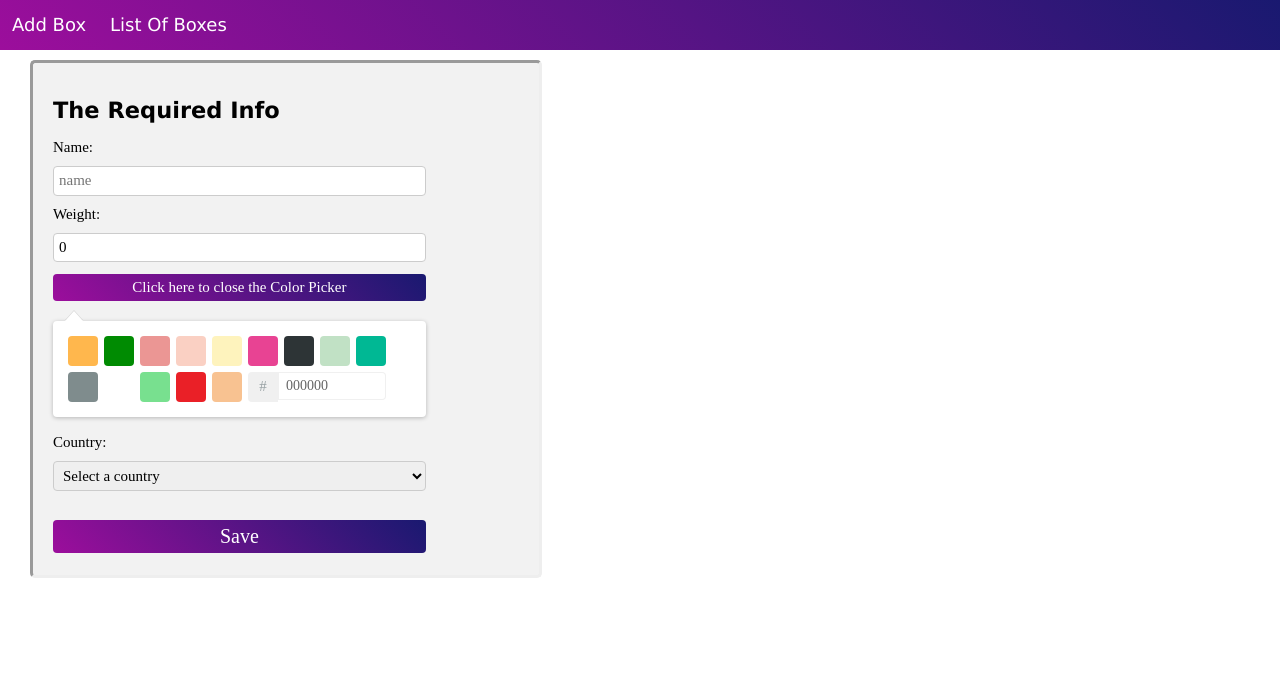
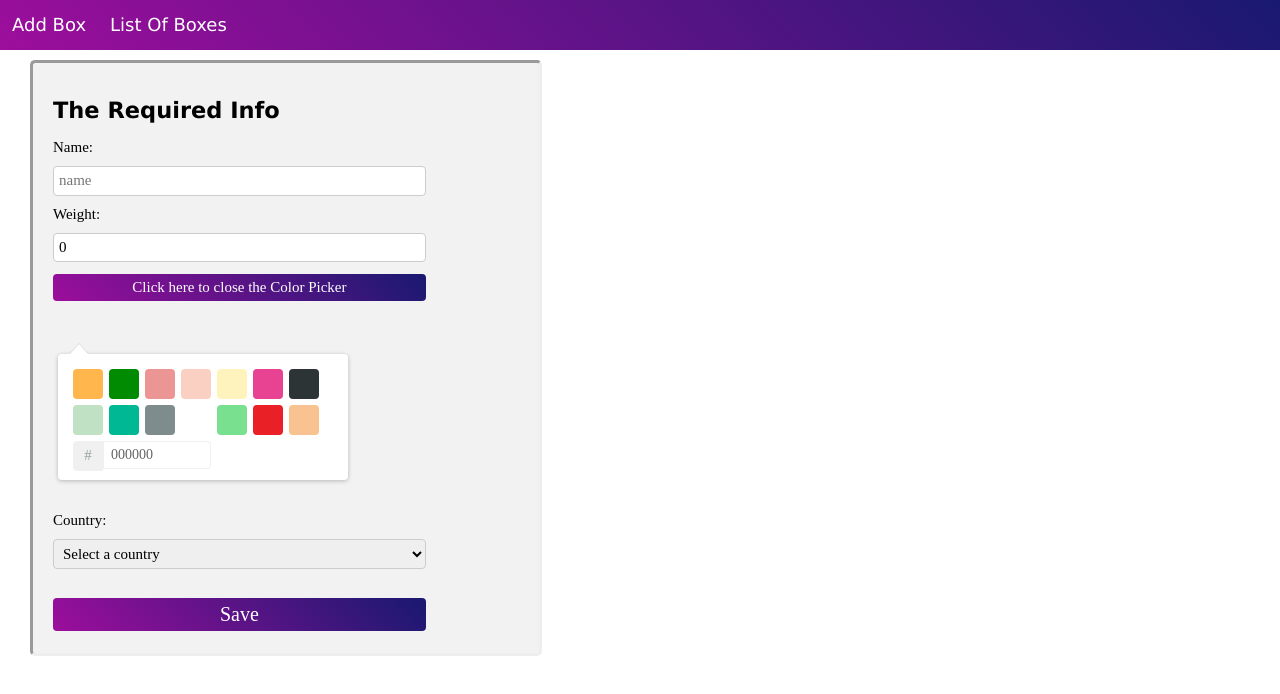
Before and after one commit to jy222bz/boxinator, a React (Create React App) app in the folder frontend/: page / in a window 1280 px wide. Both pictures are taken after a click on the button "Click here to show the Color Picker". Shown: the top 694 px of the page. Built offline with nearby package versions, Linux system fonts and the light colour scheme.

Commit message:
update():

```diff
--- a/frontend/src/components/color/ColorComponent.js
+++ b/frontend/src/components/color/ColorComponent.js
@@ -10,7 +10,7 @@ import { TwitterPicker as ColorPicker } from 'react-color'
 class ColorComponent extends React.Component {
 
   handleChangeComplete = (color) => {
-    this.props.onChange(color);
+    this.props.onChange(color)
   }
 
   render() {
--- a/frontend/src/css/master.css
+++ b/frontend/src/css/master.css
@@ -484,9 +484,6 @@ section {
   padding: 20px;
   border-style: inset;
 }
-.label1 {
-  outline: none;
-}
 .toast {
   border-radius: 4px;
 }
@@ -537,10 +534,10 @@ section {
 label {
   margin-top: 10px;
 }
-.color {
+.color__div {
   margin-top: 10px;
+  margin-bottom: 10px;
   width: 80%;
-  display: none;
   padding: 5px;
 }
 .sub-line {
@@ -589,6 +586,7 @@ input[type=submit] {
   color: white;
   padding: 5px 5px;
   margin: 2px 0;
+  margin-bottom: 20px;
   border: none;
   border-radius: 4px;
   font-family: serif;
```
Also changed, not shown: frontend/src/components/Form/FormComponent.js (+6 -7 lines).
